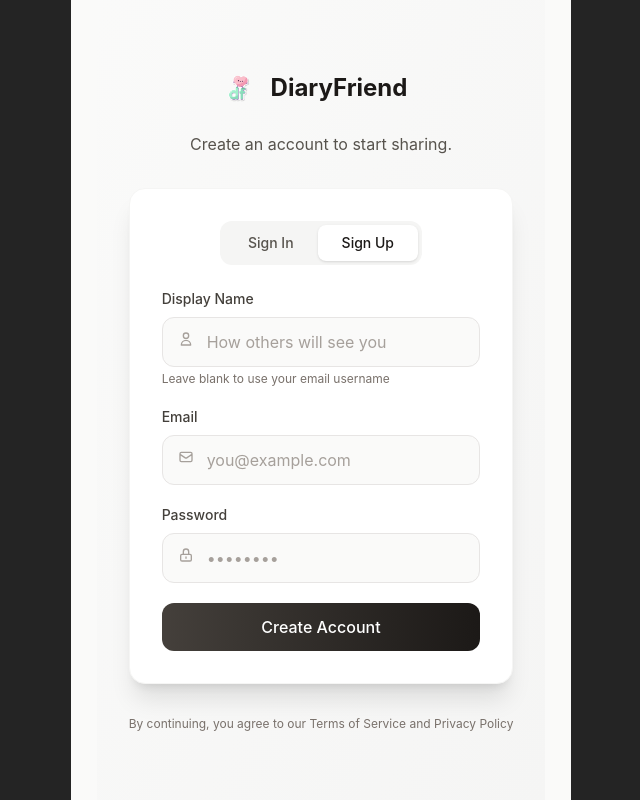
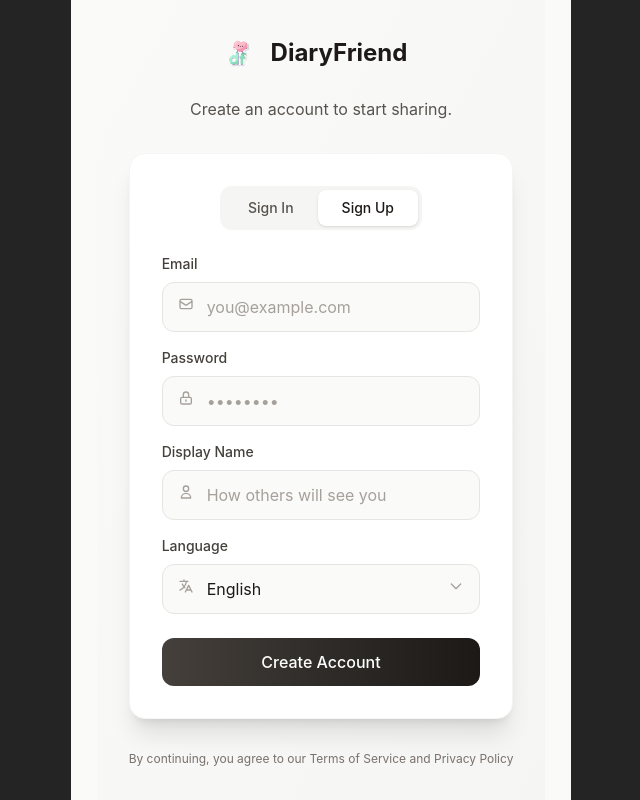
Before and after one commit to JunLee8108/echo-space, a React (Vite) app: page / in a window 1280 px wide. Both pictures are taken after a click on the button "Sign Up". Shown: the whole page, without its empty margins (319-959 px from the left). Built offline with nearby package versions, Linux system fonts and the light colour scheme; no server answers; a web font is replaced by a local one.

Commit message:
home page updated

```diff
--- a/dev-dist/sw.js
+++ b/dev-dist/sw.js
@@ -82,7 +82,7 @@ define(['./workbox-47da91e0'], (function (workbox) { 'use strict';
     "revision": "3ca0b8505b4bec776b69afdba2768812"
   }, {
     "url": "index.html",
-    "revision": "0.j5114blmem4"
+    "revision": "0.mjq08ggopvc"
   }], {});
   workbox.cleanupOutdatedCaches();
   workbox.registerRoute(new workbox.NavigationRoute(workbox.createHandlerBoundToURL("index.html"), {
--- a/src/pages/Home/AuthForm.jsx
+++ b/src/pages/Home/AuthForm.jsx
@@ -1,4 +1,4 @@
-// src/components/AuthForm.jsx - Enhanced with Display Name and userStore
+// src/components/AuthForm.jsx - Enhanced with Display Name, Language and userStore
 import { useState, useEffect } from "react";
 import supabase from "../../services/supabaseClient";
 
@@ -6,6 +6,7 @@ const AuthForm = () => {
   const [email, setEmail] = useState("");
   const [password, setPassword] = useState("");
   const [displayName, setDisplayName] = useState("");
+  const [language, setLanguage] = useState("English");
   const [mode, setMode] = useState("signIn");
   const [isLoading, setIsLoading] = useState(false);
   const [isTransitioning, setIsTransitioning] = useState(false);
@@ -31,13 +32,14 @@ const AuthForm = () => {
         password,
       }));
     } else {
-      // 회원가입 시 display_name 포함
+      // 회원가입 시 display_name과 language 포함
       ({ data, error } = await supabase.auth.signUp({
         email,
         password,
         options: {
           data: {
             display_name: displayName.trim() || email.split("@")[0],
+            language: language,
           },
         },
       }));
@@ -48,7 +50,8 @@ const AuthForm = () => {
         setShowSuccessModal(true);
         setEmail("");
         setPassword("");
-        setDisplayName(""); // 초기화
+        setDisplayName("");
+        setLanguage("English");
         // Switch to sign in mode after a short delay
         setTimeout(() => {
           handleModeToggle("signIn");
@@ -64,6 +67,12 @@ const AuthForm = () => {
   const handleModeToggle = (newMode) => {
     setIsTransitioning(true);
     setMode(newMode);
+
+    // 모드 전환시 모든 입력값 초기화
+    setEmail("");
+    setPassword("");
+    setDisplayName("");
+    setLanguage("English");
   };
 
   return (
@@ -98,7 +107,7 @@ const AuthForm = () => {
         <div
           className={`bg-white rounded-2xl shadow-xl border border-stone-100 p-8 transition-all duration-300 `}
         >
-          <form onSubmit={handleAuth} className="space-y-5">
+          <form onSubmit={handleAuth} className="space-y-4">
             {/* Mode Indicator */}
             <div className="flex justify-center mb-6">
               <div className="bg-stone-100 p-1 rounded-xl flex">
@@ -126,40 +135,6 @@ const AuthForm = () => {
                 </button>
               </div>
             </div>
-
-            {/* Display Name Input - 회원가입 모드에서만 표시 */}
-            {mode === "signUp" && (
-              <div>
-                <label className="block text-sm font-medium text-stone-700 mb-2">
-                  Display Name
-                </label>
-                <div className="relative">
-                  <input
-                    type="text"
-                    placeholder="How others will see you"
-                    value={displayName}
-                    onChange={(e) => setDisplayName(e.target.value)}
-                    className="w-full px-4 py-3 pl-11 bg-stone-50 border border-stone-200 rounded-xl text-stone-900 placeholder-stone-400 focus:outline-none focus:ring-2 focus:ring-stone-900 focus:border-transparent transition-all"
-                  />
-                  <svg
-                    className="absolute left-4 top-3.5 w-4 h-4 text-stone-400"
-                    fill="none"
-                    stroke="currentColor"
-                    strokeWidth="2"
-                    viewBox="0 0 24 24"
-                  >
-                    <path
-                      strokeLinecap="round"
-                      strokeLinejoin="round"
-                      d="M16 7a4 4 0 11-8 0 4 4 0 018 0zM12 14a7 7 0 00-7 7h14a7 7 0 00-7-7z"
-                    />
-                  </svg>
-                </div>
-                <p className="text-xs text-stone-500 mt-1">
-                  Leave blank to use your email username
-                </p>
-              </div>
-            )}
 
             {/* Email Input */}
             <div>
@@ -221,11 +196,89 @@ const AuthForm = () => {
               </div>
             </div>
 
+            {/* Display Name Input - 회원가입 모드에서만 표시 */}
+            {mode === "signUp" && (
+              <div>
+                <label className="block text-sm font-medium text-stone-700 mb-2">
+                  Display Name
+                </label>
+                <div className="relative">
+                  <input
+                    type="text"
+                    required
+                    placeholder="How others will see you"
+                    value={displayName}
+                    onChange={(e) => setDisplayName(e.target.value)}
+                    className="w-full px-4 py-3 pl-11 bg-stone-50 border border-stone-200 rounded-xl text-stone-900 placeholder-stone-400 focus:outline-none focus:ring-2 focus:ring-stone-900 focus:border-transparent transition-all"
+                  />
+                  <svg
+                    className="absolute left-4 top-3.5 w-4 h-4 text-stone-400"
+                    fill="none"
+                    stroke="currentColor"
+                    strokeWidth="2"
+                    viewBox="0 0 24 24"
+                  >
+                    <path
+                      strokeLinecap="round"
+                      strokeLinejoin="round"
+                      d="M16 7a4 4 0 11-8 0 4 4 0 018 0zM12 14a7 7 0 00-7 7h14a7 7 0 00-7-7z"
+                    />
+                  </svg>
+                </div>
+              </div>
+            )}
+
+            {/* Language Selection - 회원가입 모드에서만 표시 */}
+            {mode === "signUp" && (
+              <div>
+                <label className="block text-sm font-medium text-stone-700 mb-2">
+                  Language
+                </label>
+                <div className="relative">
+                  <select
+                    value={language}
+                    required
+                    onChange={(e) => setLanguage(e.target.value)}
+                    className="w-full px-4 py-3 pl-11 bg-stone-50 border border-stone-200 rounded-xl text-stone-900 focus:outline-none focus:ring-2 focus:ring-stone-900 focus:border-transparent transition-all appearance-none"
+                  >
+                    <option value="English">English</option>
+                    <option value="Korean">Korean</option>
+                  </select>
+                  <svg
+                    className="absolute left-4 top-3.5 w-4 h-4 text-stone-400"
+                    fill="none"
+                    stroke="currentColor"
+                    strokeWidth="2"
+                    viewBox="0 0 24 24"
+                  >
+                    <path
+                      strokeLinecap="round"
+                      strokeLinejoin="round"
+                      d="M3 5h12M9 3v2m1.048 9.5A18.022 18.022 0 016.412 9m6.088 9h7M11 21l5-10 5 10M12.751 5C11.783 10.77 8.07 15.61 3 18.129"
+                    />
+                  </svg>
+                  <svg
+                    className="absolute right-4 top-3.5 w-4 h-4 text-stone-400 pointer-events-none"
+                    fill="none"
+                    stroke="currentColor"
+                    strokeWidth="2"
+                    viewBox="0 0 24 24"
+                  >
+                    <path
+                      strokeLinecap="round"
+                      strokeLinejoin="round"
+                      d="M19 9l-7 7-7-7"
+                    />
+                  </svg>
+                </div>
+              </div>
+            )}
+
             {/* Submit Button */}
             <button
               type="submit"
               disabled={isLoading}
-              className="w-full bg-gradient-to-r from-stone-700 to-stone-900 text-white font-medium py-3 px-4 rounded-xl hover:from-stone-800 hover:to-stone-950 focus:outline-none focus:ring-2 focus:ring-offset-2 focus:ring-stone-900 transition-all duration-200 disabled:opacity-50 disabled:cursor-not-allowed flex items-center justify-center space-x-2"
+              className="w-full bg-gradient-to-r from-stone-700 to-stone-900 text-white font-medium py-3 px-4 rounded-xl hover:from-stone-800 hover:to-stone-950 focus:outline-none focus:ring-2 focus:ring-offset-2 focus:ring-stone-900 transition-all duration-200 disabled:opacity-50 disabled:cursor-not-allowed flex items-center justify-center space-x-2 mt-6"
             >
               {isLoading ? (
                 <>
--- a/src/pages/Home/Home.jsx
+++ b/src/pages/Home/Home.jsx
@@ -18,7 +18,7 @@ import {
 import "./Home.css";
 
 // userStore imports
-import { useUserId, useDisplayName } from "../../stores/userStore";
+import { useUserId } from "../../stores/userStore";
 
 import { useCharacters } from "../../stores/characterStore";
 
@@ -48,7 +48,6 @@ const MOODS = {
 
 const Home = () => {
   const userId = useUserId();
-  const displayName = useDisplayName();
 
   // characterStore에서 캐릭터 정보 가져오기
   const characters = useCharacters();
@@ -407,15 +406,45 @@ const Home = () => {
                     {/* Post Header */}
                     <div className="px-6 pt-6 pb-2 flex items-center justify-between mb-4">
                       <div className="flex items-center space-x-3">
-                        <div className="w-8 h-8 bg-gradient-to-br from-stone-600 to-stone-800 rounded-full flex items-center justify-center">
-                          <span className="text-xs text-white font-medium">
-                            {extractText(post.content).charAt(0).toUpperCase()}
-                          </span>
-                        </div>
+                        {post.ai_generated ? (
+                          <img
+                            src={post.Character.avatar_url}
+                            alt={post.Character.name}
+                            className="w-9 h-9 cursor-pointer rounded-2xl object-cover flex-shrink-0"
+                            onClick={(e) => {
+                              const character = {
+                                ...post.Character,
+                                affinity:
+                                  post.Character?.User_Character?.[0]
+                                    ?.affinity ?? null,
+                              };
+                              e.stopPropagation();
+                              setProfileModal({
+                                show: true,
+                                character: getEnrichedCharacter(character),
+                              });
+                            }}
+                            onError={(e) => {
+                              e.target.style.display = "none";
+                              e.target.nextSibling.style.display = "flex";
+                            }}
+                          />
+                        ) : (
+                          <div className="w-8 h-8 bg-gradient-to-br from-stone-600 to-stone-800 rounded-full flex items-center justify-center">
+                            <span className="text-xs text-white font-medium">
+                              {extractText(post.content)
+                                .charAt(0)
+                                .toUpperCase()}
+                            </span>
+                          </div>
+                        )}
+
                         <div>
                           <div className="flex items-center space-x-2">
                             <h3 className="font-medium text-stone-900 text-sm">
-                              {displayName}
+                              {post.ai_generated
+                                ? post.Character.name || "AI"
+                                : post.User_Profile?.display_name || "User"}
                             </h3>
                             {/* Mood indicator */}
                             {post.mood && MOODS[post.mood] && (
--- a/src/pages/Profile/Profile.jsx
+++ b/src/pages/Profile/Profile.jsx
@@ -318,7 +318,7 @@ const Profile = () => {
           {/* 새로운 액션 카드 - 모바일 친화적 */}
           {(followedCharacterIds.size < characters.length ||
             followedCharacterIds.size > 0) && (
-            <div className="mb-6 p-4 bg-gradient-to-r from-blue-50 to-indigo-50 rounded-2xl border border-blue-100">
+            <div className="mb-6 p-4 bg-gradient-to-r from-blue-50 to-indigo-50 rounded-2xl">
               <div className="flex items-center gap-3 mb-3">
                 <div className="w-8 h-8 bg-gradient-to-br from-blue-500 to-indigo-600 rounded-xl flex items-center justify-center">
                   <svg
--- a/src/services/authService.js
+++ b/src/services/authService.js
@@ -10,6 +10,18 @@ export const getCurrentUser = async () => {
 export const updateDisplayName = async (displayName) => {
   const { data, error } = await supabase.auth.updateUser({
     data: { display_name: displayName },
+  });
+
+  if (error) {
+    throw error;
+  }
+
+  return data;
+};
+
+export const updateLanguage = async (language) => {
+  const { data, error } = await supabase.auth.updateUser({
+    data: { language: language },
   });
 
   if (error) {
--- a/src/services/postService.js
+++ b/src/services/postService.js
@@ -8,12 +8,6 @@ export async function savePostWithCommentsAndLikes(
   likeCharacters,
   hashtags = []
 ) {
-  const {
-    data: { user },
-  } = await supabase.auth.getUser();
-
-  if (!user) throw new Error("User not authenticated");
-
   // 1. 게시글 저장
   const { data: postData, error: postError } = await supabase
     .from("Post")
@@ -22,7 +16,6 @@ export async function savePostWithCommentsAndLikes(
         content: post.content,
         mood: post.mood || null, // mood 추가
         like: likeCharacters.length,
-        user_id: user.id,
       },
     ])
     .select()
@@ -86,6 +79,8 @@ export async function savePostWithCommentsAndLikes(
       content,
       mood,
       like,
+      ai_generated,
+      character_id,
       created_at,
       user_id,
       Comment (
@@ -125,6 +120,18 @@ export async function savePostWithCommentsAndLikes(
           id,
           name
         )
+      ),
+      Character (
+        name,
+        avatar_url,
+        description,
+        personality,
+        User_Character (
+            affinity
+        )
+      ),
+      User_Profile (
+        display_name
       )
     `
     )
@@ -204,6 +211,8 @@ export async function fetchPostsWithCommentsAndLikes(
         content,
         mood,
         like,
+        ai_generated,
+        character_id,
         created_at,
         user_id,
         Comment (
@@ -243,6 +252,18 @@ export async function fetchPostsWithCommentsAndLikes(
             id,
             name
           )
+        ),
+        Character (
+        name,
+        avatar_url,
+        description,
+        personality,
+        User_Character (
+            affinity
+          )
+        ),
+        User_Profile (
+          display_name
         )
       `
       )
@@ -312,6 +333,8 @@ export async function fetchPostsWithCommentsAndLikes(
         })) || [],
     }));
 
+    console.log(formattedData);
+
     return {
       posts: formattedData,
       nextCursor,
--- a/src/stores/userStore.js
+++ b/src/stores/userStore.js
@@ -5,6 +5,7 @@ import supabase from "../services/supabaseClient";
 import {
   getCurrentUser as getCurrentUserService,
   updateDisplayName as updateDisplayNameService,
+  updateLanguage as updateLanguageService,
   updatePassword as updatePasswordService,
   signOut as signOutService,
 } from "../services/authService";
@@ -32,6 +33,11 @@ const useUserStore = create(
       },
 
       getUserEmail: () => get().user?.email || null,
+
+      getLanguage: () => {
+        const user = get().user;
+        return user?.user_metadata?.language || "English";
+      },
 
       // Actions
       setUser: (user) => set({ user, error: null }),
@@ -90,6 +96,33 @@ const useUserStore = create(
         }
       },
 
+      // Update language
+      updateLanguage: async (language) => {
+        try {
+          set({ error: null });
+          const data = await updateLanguageService(language);
+
+          // Update local state
+          const currentUser = get().user;
+          if (currentUser) {
+            set({
+              user: {
+                ...currentUser,
+                user_metadata: {
+                  ...currentUser.user_metadata,
+                  language: language,
+                },
+              },
+            });
+          }
+
+          return data;
+        } catch (error) {
+          set({ error: error.message });
+          throw error;
+        }
+      },
+
       // Update password
       updatePassword: async (currentPassword, newPassword) => {
         try {
@@ -132,6 +165,8 @@ export const useUserId = () => useUserStore((state) => state.getUserId());
 export const useDisplayName = () =>
   useUserStore((state) => state.getDisplayName());
 export const useUserEmail = () => useUserStore((state) => state.getUserEmail());
+export const useUserLanguage = () =>
+  useUserStore((state) => state.getLanguage());
 export const useUserLoading = () => useUserStore((state) => state.loading);
 export const useUserError = () => useUserStore((state) => state.error);
 export const useIsAuthenticated = () =>
@@ -142,6 +177,7 @@ export const useUserActions = () => {
   const setUser = useUserStore((state) => state.setUser);
   const initializeUser = useUserStore((state) => state.initializeUser);
   const updateDisplayName = useUserStore((state) => state.updateDisplayName);
+  const updateLanguage = useUserStore((state) => state.updateLanguage);
   const updatePassword = useUserStore((state) => state.updatePassword);
   const signOut = useUserStore((state) => state.signOut);
   const clearError = useUserStore((state) => state.clearError);
@@ -150,6 +186,7 @@ export const useUserActions = () => {
     setUser,
     initializeUser,
     updateDisplayName,
+    updateLanguage,
     updatePassword,
     signOut,
     clearError,
```
